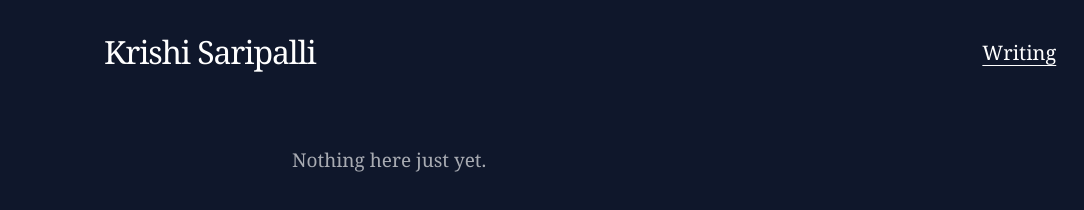
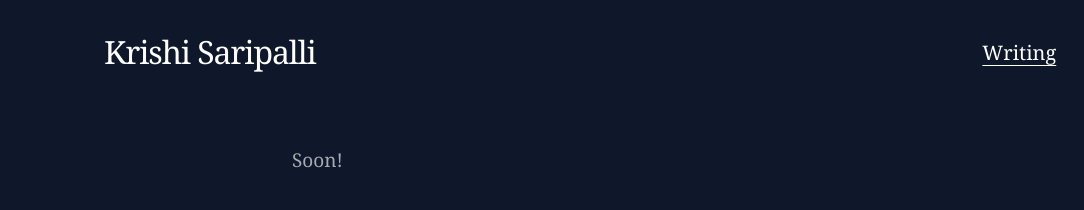
Before and after one commit to krishi-saripalli/krishidev2.0, an Astro site: page /blog in a window 1280 px wide. Shown: the full height of the page, 0-1084 px from the left. Built offline with nearby package versions, Linux system fonts and the light colour scheme; Astro itself is replaced by a stand-in of ours.

Commit message:
Update the empty writing page message

```diff
--- a/src/pages/blog/index.astro
+++ b/src/pages/blog/index.astro
@@ -6,6 +6,6 @@ const posts = await getPosts(import.meta.env.DEV);
 ---
 <Base title="Writing">
   <section class="writing-page page-enter" aria-label="Writing">
-    {posts.length ? <PostList posts={posts} /> : <p class="empty-state">Nothing here just yet.</p>}
+    {posts.length ? <PostList posts={posts} /> : <p class="empty-state">Soon!</p>}
   </section>
 </Base>
```
